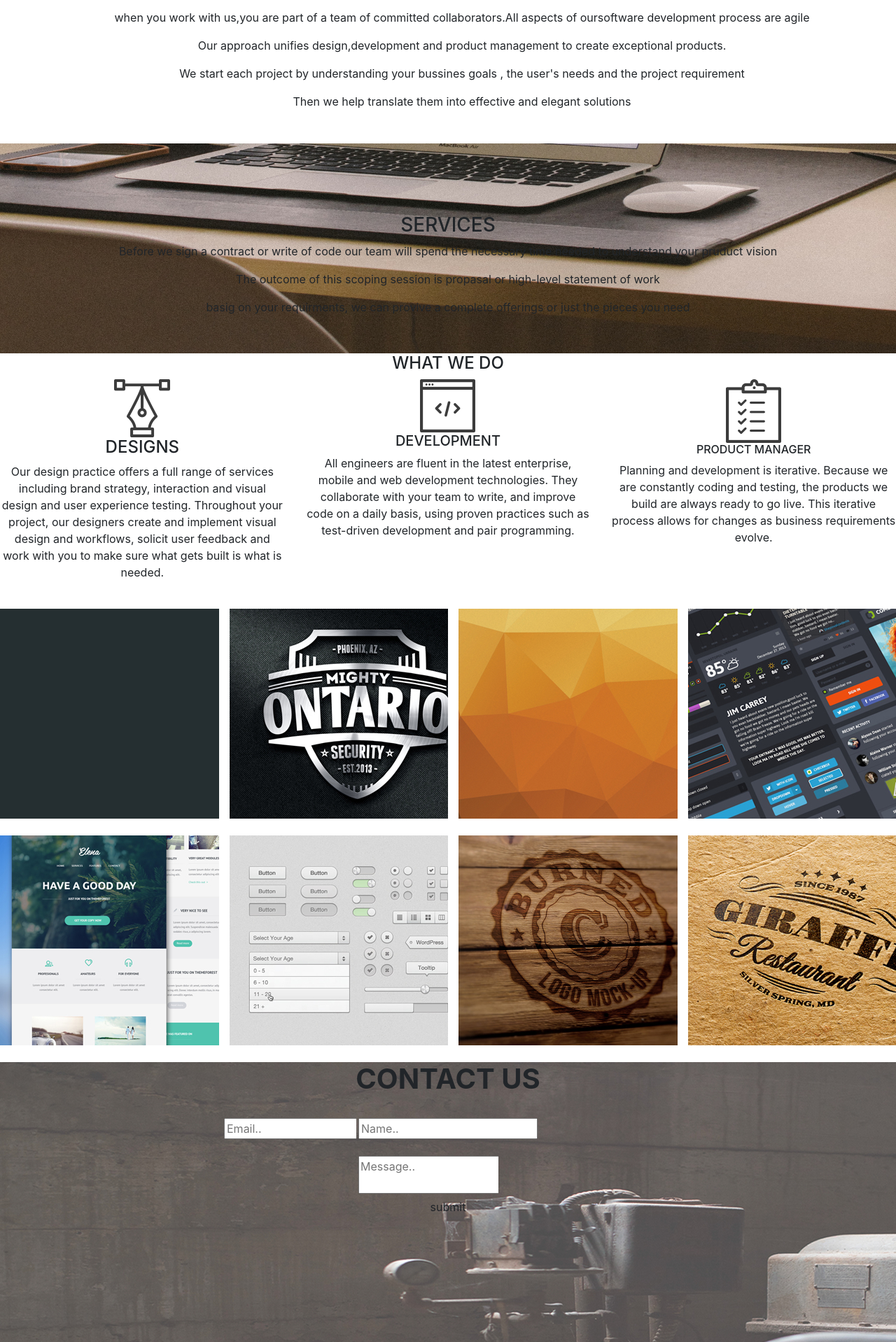
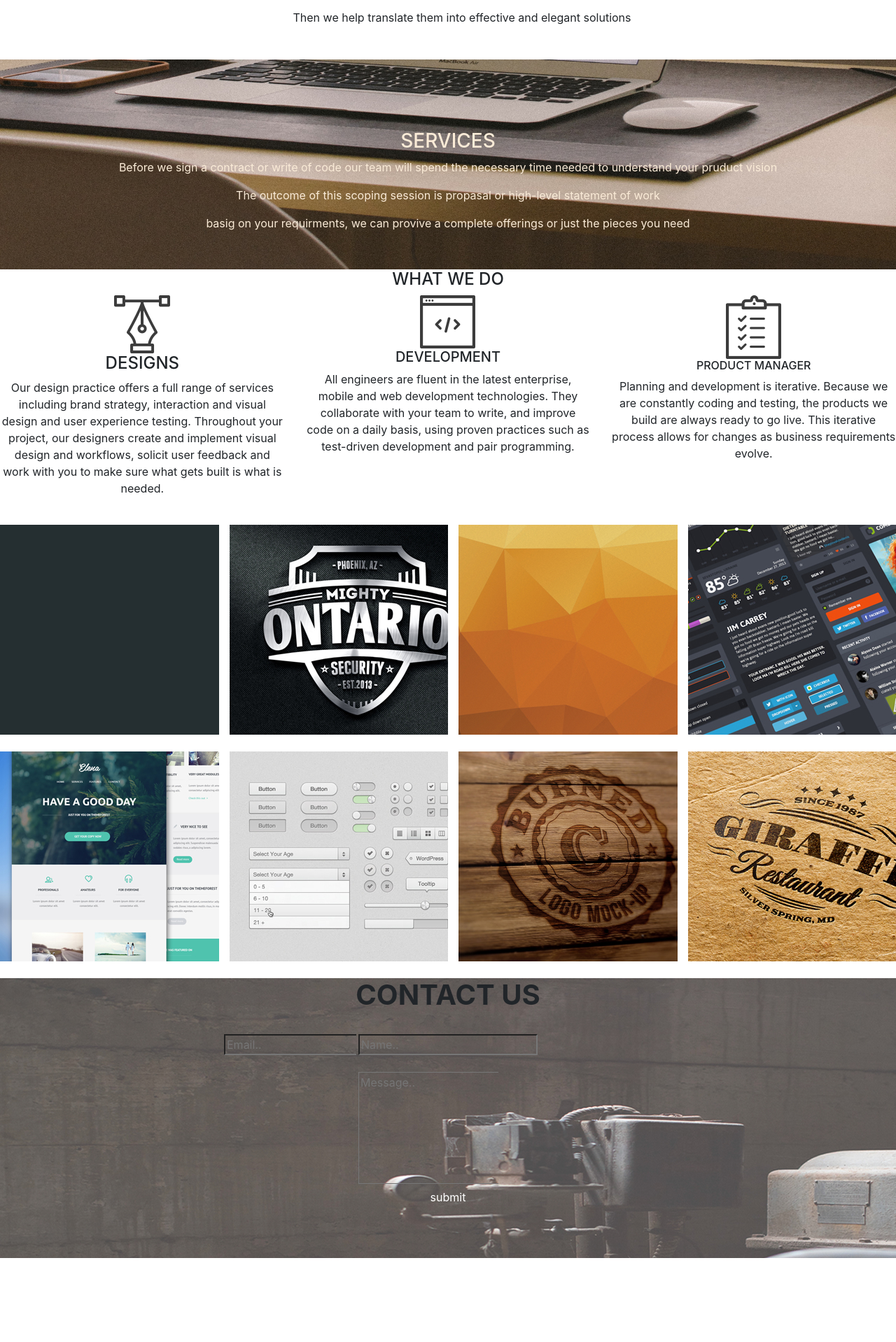
Before and after one commit to 54adana/Delani-studio, a plain HTML site: page index.html in a window 1280 px wide. Shown: the part 849-2767 px from the top of the page at 70% size. After the commit the page ends 2647 px from the top, so only its background shows below. Drawn offline with nearby package versions, Linux system fonts and the light colour scheme.

Commit message:
update styles to class

```diff
--- a/styles.css
+++ b/styles.css
@@ -1,18 +1,20 @@
 .img{
-    background-image: url("./Delani-studio/assets/backgrounds/h_img.jpg");
+    background-image: url("./assets/backgrounds/h_img.jpg");
      color: antiquewhite;
     text-align: center;
     background-size: cover;
-    height: 100vh;
+    height: 680px;
     padding-top: 250px;
 }
 .pic{
     text-align: center
 }
 .x{
-    background-image: url("./Delani-studio/assets/backgrounds/s_image.jpg");
+    background-image: url("./assets/backgrounds/s_image.jpg");
+    text-align: center;
     background-size: cover;
-    height: 300;
+    height: 300px;
+    color: antiquewhite;
     padding-top: 100px;
 
 }
@@ -28,7 +30,7 @@
 }
 .d{
 
-    background-image: url("./Delani-studio/assets/backgrounds/c_image.jpg");
+    background-image: url("./assets/backgrounds/c_image.jpg");
     height:50vh ;
 }
 .name{
@@ -36,24 +38,29 @@
     margin-right: 40%;
     text-align: center;
     padding-left: 3px;
-
+    background-color: transparent;
 }
 .email{
     margin: 2px solid white;
     margin-left: 25%;
     background-color: transparent
 }
-/* #us{
+#us{
     background-color: transparent;
-    height: 30%px;
-    width: 300px;
+    height: 20vh;
+
+
     margin-right: 100%;
     margin: 2px solid white;
-} */
+}
 .message{
 
     margin-left: 40%;
     width: 200px;}
-#submit buton{
-    color: white;
+
+   #user{background-color: transparent;
+
 }
+#submit{
+    color: white
+}
```
